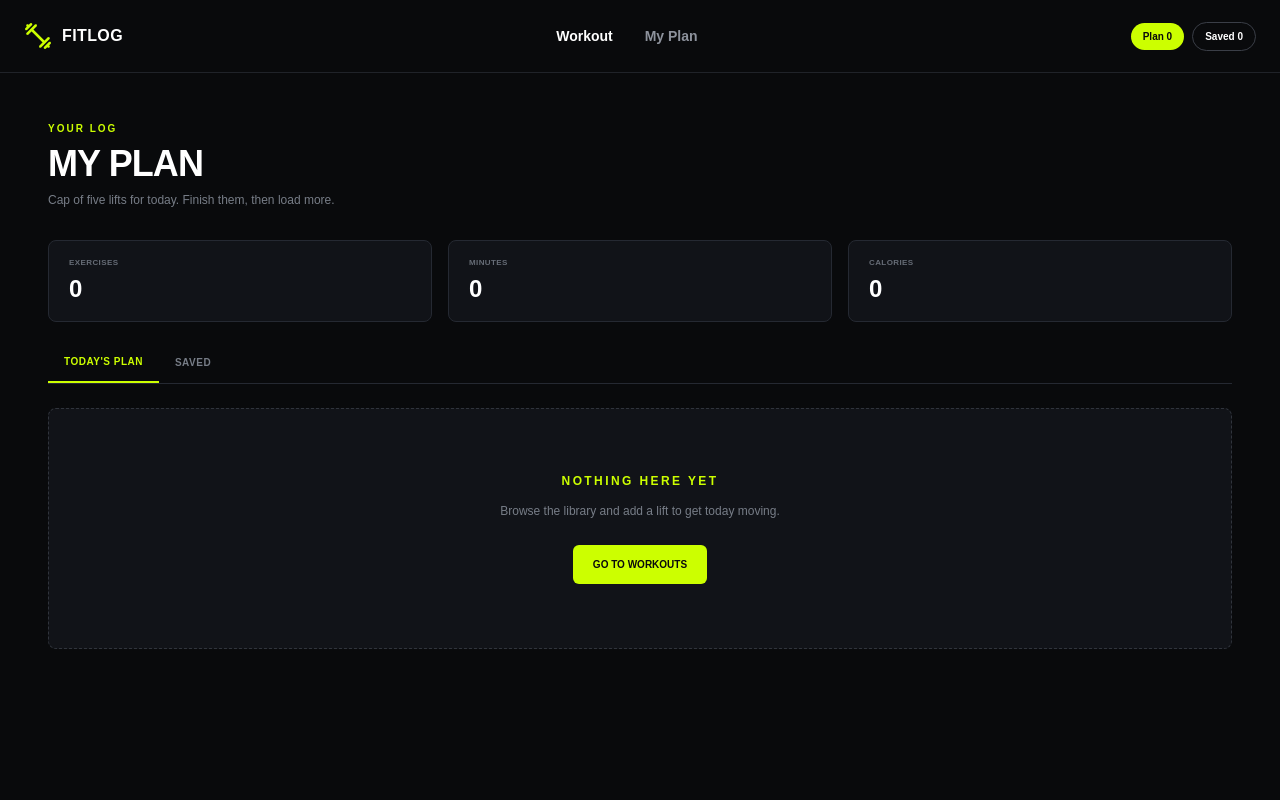
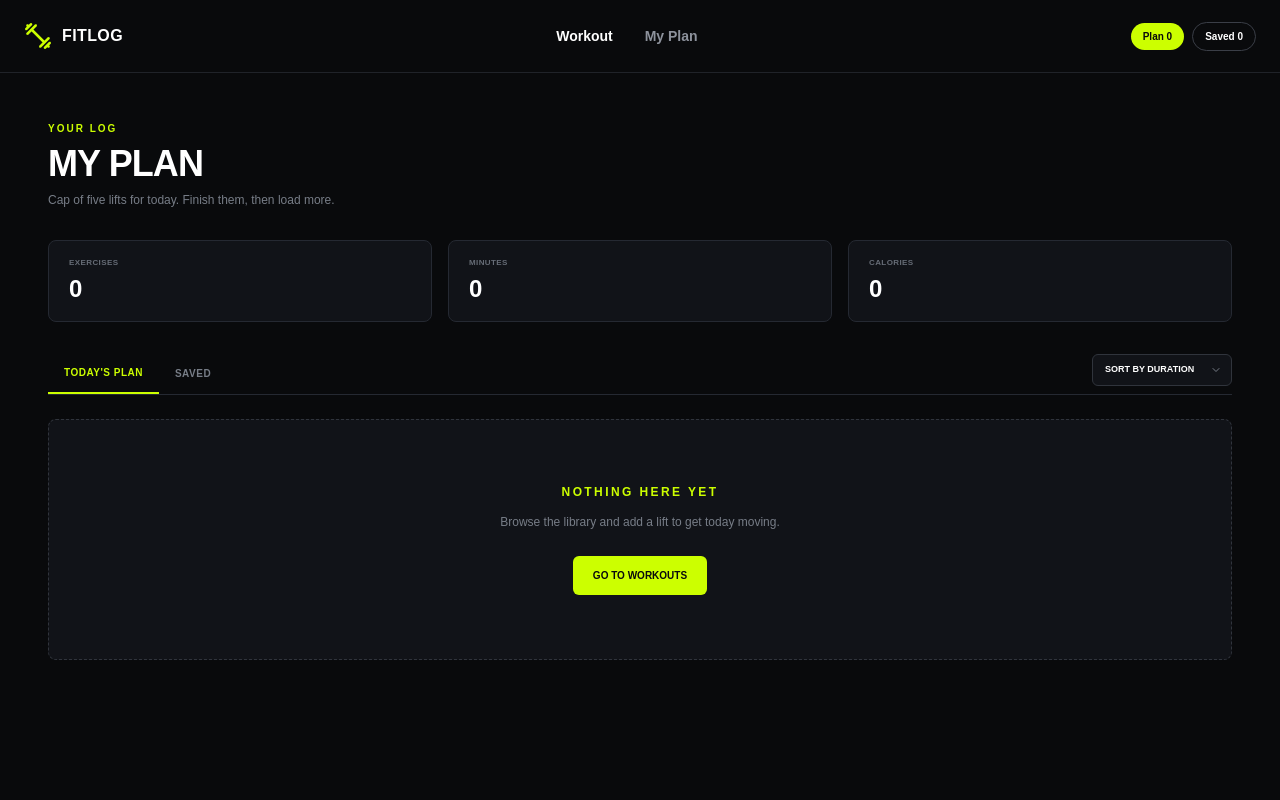
Before and after one commit to mdrakib-codes/P.H.-assignment.06, a Next.js app: page /my-plan in a window 1280 px wide. Shown: the top 800 px of the page. Built offline with nearby package versions, Linux system fonts and the light colour scheme.

Commit message:
api update

```diff
--- a/src/app/my-plan/page.tsx
+++ b/src/app/my-plan/page.tsx
@@ -1,10 +1,11 @@
 "use client";
 
 import Link from "next/link";
-import { useState } from "react";
+import { useMemo, useState } from "react";
 
 import {
   Check,
+  ChevronDown,
   Clock3,
   Flame,
   Star,
@@ -16,6 +17,7 @@ import Footer from "@/components/Footer";
 import { useFitLog } from "@/context/FitLogContext";
 
 type Tab = "plan" | "saved";
+type SortOption = "duration" | "rating" | "calories";
 
 export default function MyPlanPage() {
   const {
@@ -27,7 +29,11 @@ export default function MyPlanPage() {
     markAsDone,
   } = useFitLog();
 
-  const [activeTab, setActiveTab] = useState<Tab>("plan");
+  const [activeTab, setActiveTab] =
+    useState<Tab>("plan");
+
+  const [sortBy, setSortBy] =
+    useState<SortOption>("duration");
 
   const minutes = plan.reduce(
     (total, workout) => total + workout.duration,
@@ -35,12 +41,31 @@ export default function MyPlanPage() {
   );
 
   const calories = plan.reduce(
-    (total, workout) => total + workout.caloriesBurned,
+    (total, workout) =>
+      total + workout.caloriesBurned,
     0
   );
 
   const currentList =
     activeTab === "plan" ? plan : saved;
+
+  const sortedList = useMemo(() => {
+    const list = [...currentList];
+
+    list.sort((a, b) => {
+      if (sortBy === "duration") {
+        return a.duration - b.duration;
+      }
+
+      if (sortBy === "rating") {
+        return b.rating - a.rating;
+      }
+
+      return b.caloriesBurned - a.caloriesBurned;
+    });
+
+    return list;
+  }, [currentList, sortBy]);
 
   if (!hydrated) {
     return (
@@ -69,7 +94,7 @@ export default function MyPlanPage() {
       <main className="min-h-screen bg-[#090a0c]">
         <div className="mx-auto max-w-7xl px-6 py-12 md:px-10 lg:px-12">
 
-          {/* Heading */}
+          {/* Page Heading */}
           <div>
             <p className="text-[10px] font-bold uppercase tracking-[0.2em] text-[#ccff00]">
               Your Log
@@ -102,8 +127,11 @@ export default function MyPlanPage() {
             />
           </div>
 
+          {/* Tabs + Sort */}
+          <div className="mt-8 flex flex-col gap-4 border-b border-[#252932] sm:flex-row sm:items-end sm:justify-between">
+
             {/* Tabs */}
-          <div className="mt-8 flex border-b border-[#252932]">
+            <div className="flex">
 
               <button
                 type="button"
@@ -114,7 +142,7 @@ export default function MyPlanPage() {
                     : "text-[#777d87] hover:text-white"
                 }`}
               >
-              Today's Plan
+                Today&apos;s Plan
               </button>
 
               <button
@@ -131,15 +159,50 @@ export default function MyPlanPage() {
 
             </div>
 
-          {/* Content */}
+            {/* Sort By */}
+            <div className="relative mb-2 self-end">
+
+              <select
+                value={sortBy}
+                onChange={(event) =>
+                  setSortBy(
+                    event.target.value as SortOption
+                  )
+                }
+                className="appearance-none rounded-md border border-[#30343c] bg-[#111318] py-2 pl-3 pr-9 text-[9px] font-semibold uppercase text-white outline-none transition focus:border-[#ccff00]"
+              >
+                <option value="duration">
+                  Sort by Duration
+                </option>
+
+                <option value="rating">
+                  Sort by Rating
+                </option>
+
+                <option value="calories">
+                  Sort by Calories
+                </option>
+              </select>
+
+              <ChevronDown
+                size={12}
+                className="pointer-events-none absolute right-2.5 top-1/2 -translate-y-1/2 text-[#777d87]"
+              />
+
+            </div>
+          </div>
+
+          {/* Workout List */}
           <div className="mt-6">
 
-            {currentList.length === 0 ? (
-              <EmptyState activeTab={activeTab} />
+            {sortedList.length === 0 ? (
+              <EmptyState
+                activeTab={activeTab}
+              />
             ) : (
               <div className="space-y-3">
 
-                {currentList.map((workout) => (
+                {sortedList.map((workout) => (
                   <PlanCard
                     key={workout.id}
                     workout={workout}
@@ -209,12 +272,14 @@ function PlanCard({
   return (
     <div className="flex flex-col gap-4 rounded-lg border border-[#252932] bg-[#111318] p-3 sm:flex-row sm:items-center">
 
+      {/* Image */}
       <img
         src={workout.image}
         alt={workout.name}
         className="h-24 w-full rounded-md object-cover sm:h-20 sm:w-28"
       />
 
+      {/* Information */}
       <div className="min-w-0 flex-1">
 
         <h2 className="text-xs font-extrabold uppercase text-white">
@@ -245,11 +310,12 @@ function PlanCard({
         </div>
       </div>
 
+      {/* Actions */}
       <div className="flex flex-wrap gap-2 sm:justify-end">
 
         <Link
           href={`/workout/${workout.id}`}
-          className="rounded-md border border-[#30343c] px-3 py-2 text-[9px] font-bold uppercase text-white hover:border-[#ccff00] hover:text-[#ccff00]"
+          className="rounded-md border border-[#30343c] px-3 py-2 text-[9px] font-bold uppercase text-white transition hover:border-[#ccff00] hover:text-[#ccff00]"
         >
           View Details
         </Link>
@@ -258,7 +324,7 @@ function PlanCard({
           <button
             type="button"
             onClick={() => onDone(workout.id)}
-            className="inline-flex items-center gap-1 rounded-md bg-[#ccff00] px-3 py-2 text-[9px] font-bold uppercase text-[#090a0c]"
+            className="inline-flex items-center gap-1 rounded-md bg-[#ccff00] px-3 py-2 text-[9px] font-bold uppercase text-[#090a0c] transition hover:bg-[#ddff4d]"
           >
             <Check size={11} />
             Mark as Done
@@ -268,7 +334,7 @@ function PlanCard({
         <button
           type="button"
           onClick={() => onRemove(workout.id)}
-          className="inline-flex items-center justify-center rounded-md border border-[#30343c] px-2.5 py-2 text-white hover:border-red-400 hover:text-red-400"
+          className="inline-flex items-center justify-center rounded-md border border-[#30343c] px-2.5 py-2 text-white transition hover:border-red-400 hover:text-red-400"
           aria-label="Remove workout"
         >
           <X size={13} />
--- a/src/lib/api.ts
+++ b/src/lib/api.ts
@@ -1,8 +1,8 @@
 import { Workout } from "@/types/workout";
 
-const API_URL = "https://api.abcz.workers.dev/api/fitlog";
+const API_URL =
+  "https://api.api-store.workers.dev/api/fitlog";
 
-// Get all workouts
 export async function getWorkouts(): Promise<Workout[]> {
   const response = await fetch(API_URL);
 
@@ -15,7 +15,6 @@ export async function getWorkouts(): Promise<Workout[]> {
   return data;
 }
 
-// Get single workout by ID
 export async function getWorkout(
   id: string
 ): Promise<Workout | null> {
```
Lines whose indentation alone changed are shown as unchanged.
